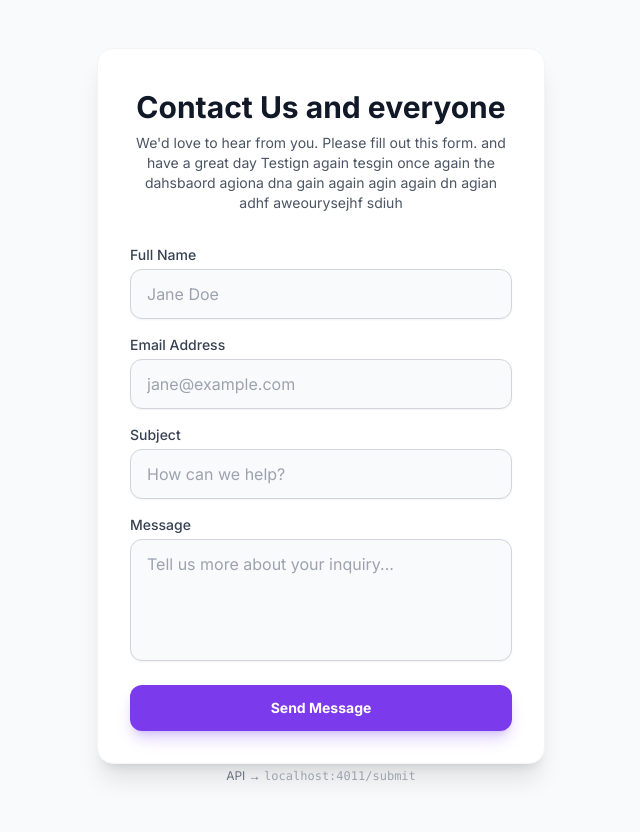
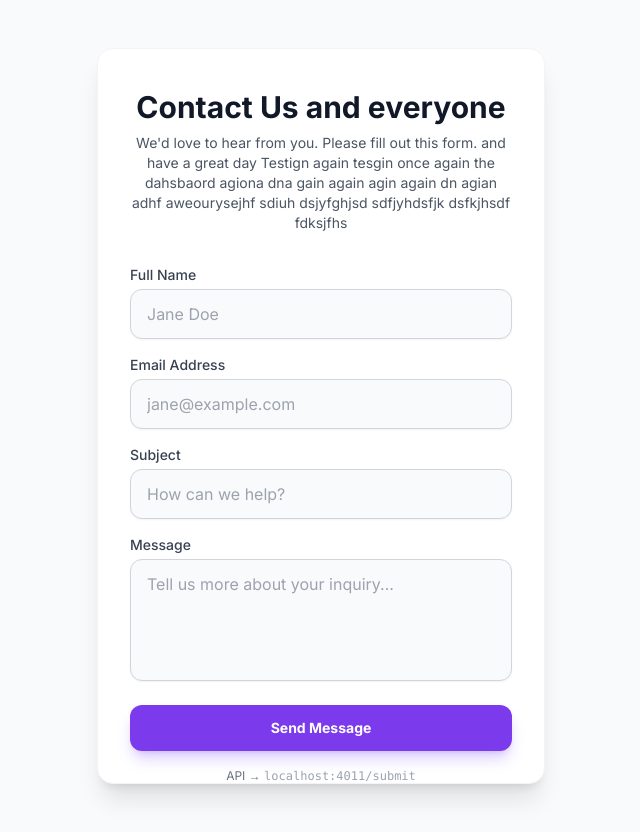
Before and after one commit to R-Pavan-2503/devops_agent_test_apps, a React (Vite) app in the folder apps/forms/frontend/: page / in a window 1280 px wide. Shown: the whole page, without its empty margins (319-959 px from the left). Built offline with nearby package versions, Linux system fonts and the light colour scheme; the HTML template or start-up script is replaced by a standard one.

Commit message:
testing v1 13 commit

```diff
--- a/apps/forms/frontend/src/App.jsx
+++ b/apps/forms/frontend/src/App.jsx
@@ -96,6 +96,7 @@ export default function App() {
             tesgin once again the dahsbaord
             agiona dna gain again agin
             again dn agian adhf aweourysejhf sdiuh
+            dsjyfghjsd sdfjyhdsfjk dsfkjhsdf fdksjfhs
           </p>
         </div>
 
```
